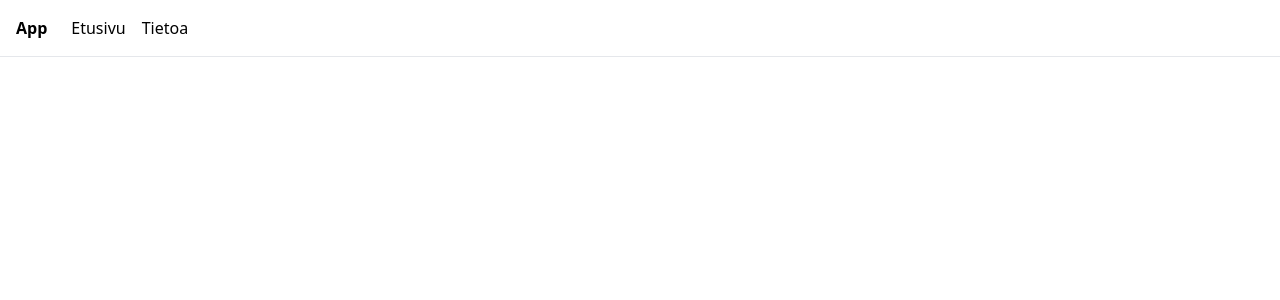
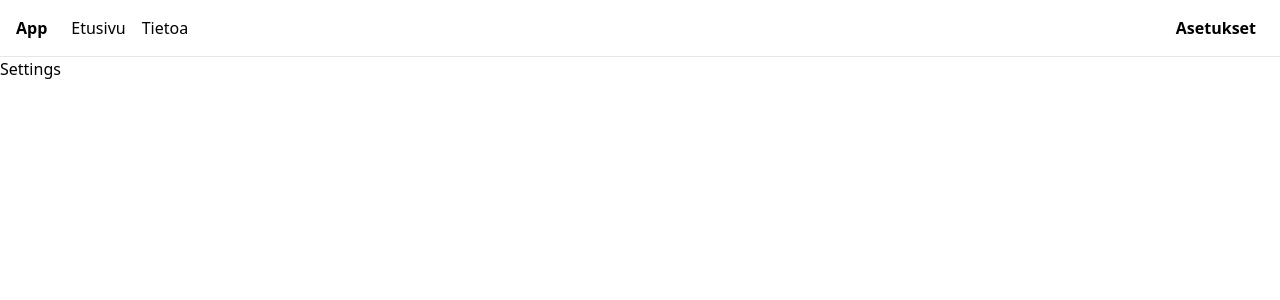
Before and after one commit to mirorauhala/popsicle, a React (Create React App) app: page /settings in a window 1280 px wide. Before the commit this address had no page. Shown: the top 300 px of the page. Built offline with nearby package versions, Linux system fonts and the light colour scheme.

Commit message:
Add settings link

```diff
--- a/src/App.tsx
+++ b/src/App.tsx
@@ -2,6 +2,7 @@ import {Route, Routes } from 'react-router-dom'
 import Navbar from './components/Navbar';
 import Home from './pages/Home';
 import About from './pages/About';
+import Settings from './pages/Settings';
 
 function App() {
   return (
@@ -11,6 +12,7 @@ function App() {
       <Routes>
         <Route path="/" element={<Home />}/>
         <Route path="/about" element={<About />}/>
+        <Route path="/settings" element={<Settings />}/>
       </Routes>
     </div>
   );
--- a/src/components/Navbar.js
+++ b/src/components/Navbar.js
@@ -27,6 +27,19 @@ export default function Navbar() {
           </NavLink>
         </li>
       </ul>
+
+      <ul className="flex ml-auto">
+        <li>
+          <NavLink
+            className={({ isActive }) => {
+              return isActive ? "font-bold px-2" : " px-2";
+            }}
+            to="/settings"
+          >
+            Asetukset
+          </NavLink>
+        </li>
+      </ul>
     </nav>
   );
 }
--- /dev/null
+++ b/src/pages/Settings.js
@@ -0,0 +1,3 @@
+export default function Settings() {
+  return <h1>Settings</h1>;
+}
```
